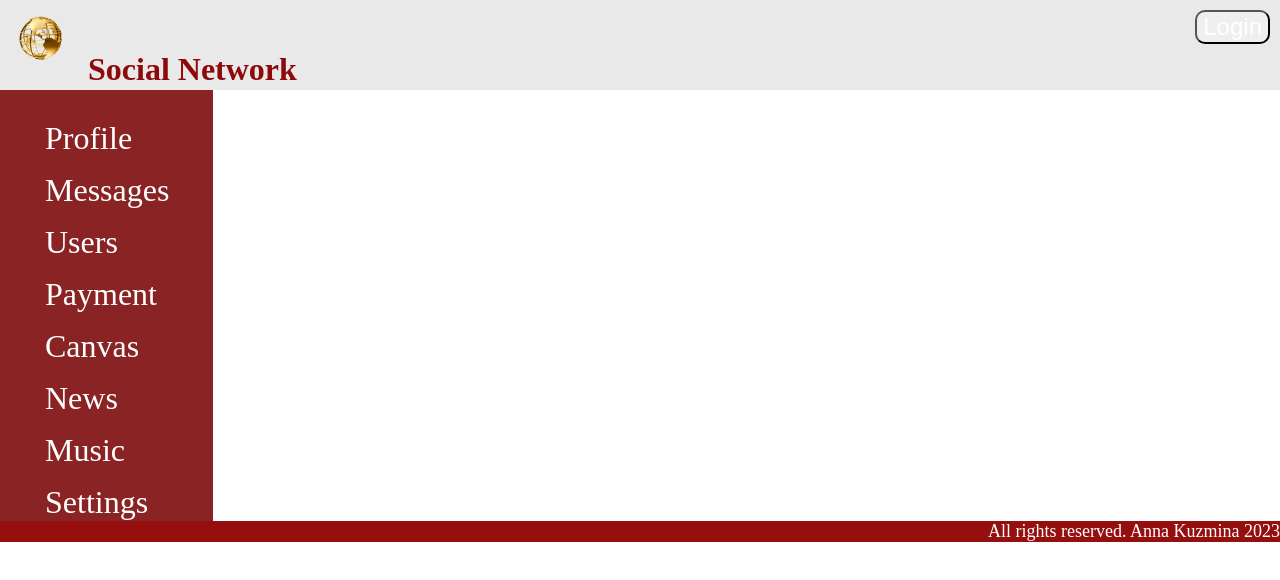
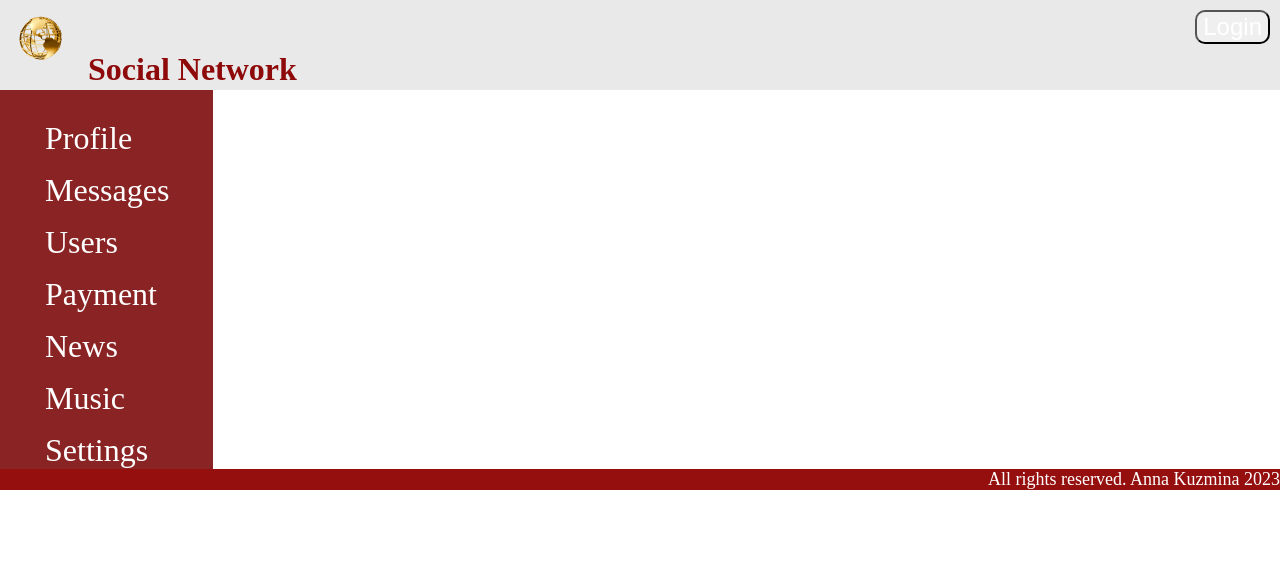
Before and after one commit to AnnnaSergeeevna/social-network, a React (Create React App) app: page / in a window 1280 px wide. Shown: the top 580 px of the page. Built offline with nearby package versions, Linux system fonts and the light colour scheme; no server answers.

Commit message:
add build

```diff
--- a/package.json
+++ b/package.json
@@ -1,6 +1,7 @@
 {
   "name": "social-network",
   "version": "0.1.0",
+  "homepage": "http://www.myreact.info",
   "private": true,
   "dependencies": {
     "@testing-library/jest-dom": "^5.16.5",
--- a/src/Components/Navbar/Navbar.jsx
+++ b/src/Components/Navbar/Navbar.jsx
@@ -8,7 +8,7 @@ const Navbar = (props) => {
         <div className={classes.item}><NavLink to="/dialogs" className={navData => navData.isActive ? classes.active : classes.item}>Messages</NavLink></div>
         <div className={classes.item}><NavLink to="/users" className={navData => navData.isActive ? classes.active : classes.item}>Users</NavLink></div>
         <div className={classes.item}><NavLink to="/payment" className={navData => navData.isActive ? classes.active : classes.item}>Payment</NavLink></div>
-        <div className={classes.item}><NavLink to="/canvas" className={navData => navData.isActive ? classes.active : classes.item}>Canvas</NavLink></div>
+        {/* <div className={classes.item}><NavLink to="/canvas" className={navData => navData.isActive ? classes.active : classes.item}>Canvas</NavLink></div> */}
         <div className={classes.item}><NavLink to="/news" className={navData => navData.isActive ? classes.active : classes.item}>News</NavLink></div>
         <div className={classes.item}><NavLink to="/music" className={navData => navData.isActive ? classes.active : classes.item}>Music</NavLink></div>
         <div className={classes.item}><NavLink to="/settings" className={navData => navData.isActive ? classes.active : classes.item}>Settings</NavLink></div>
```
Also changed, not shown: src/Components/Canvas/Canvas Container.jsx (deleted, +0 -12 lines), src/Components/Canvas/Canvas.jsx (deleted, +0 -32 lines), src/Components/Canvas/Loop.jsx (deleted, +0 -32 lines).
